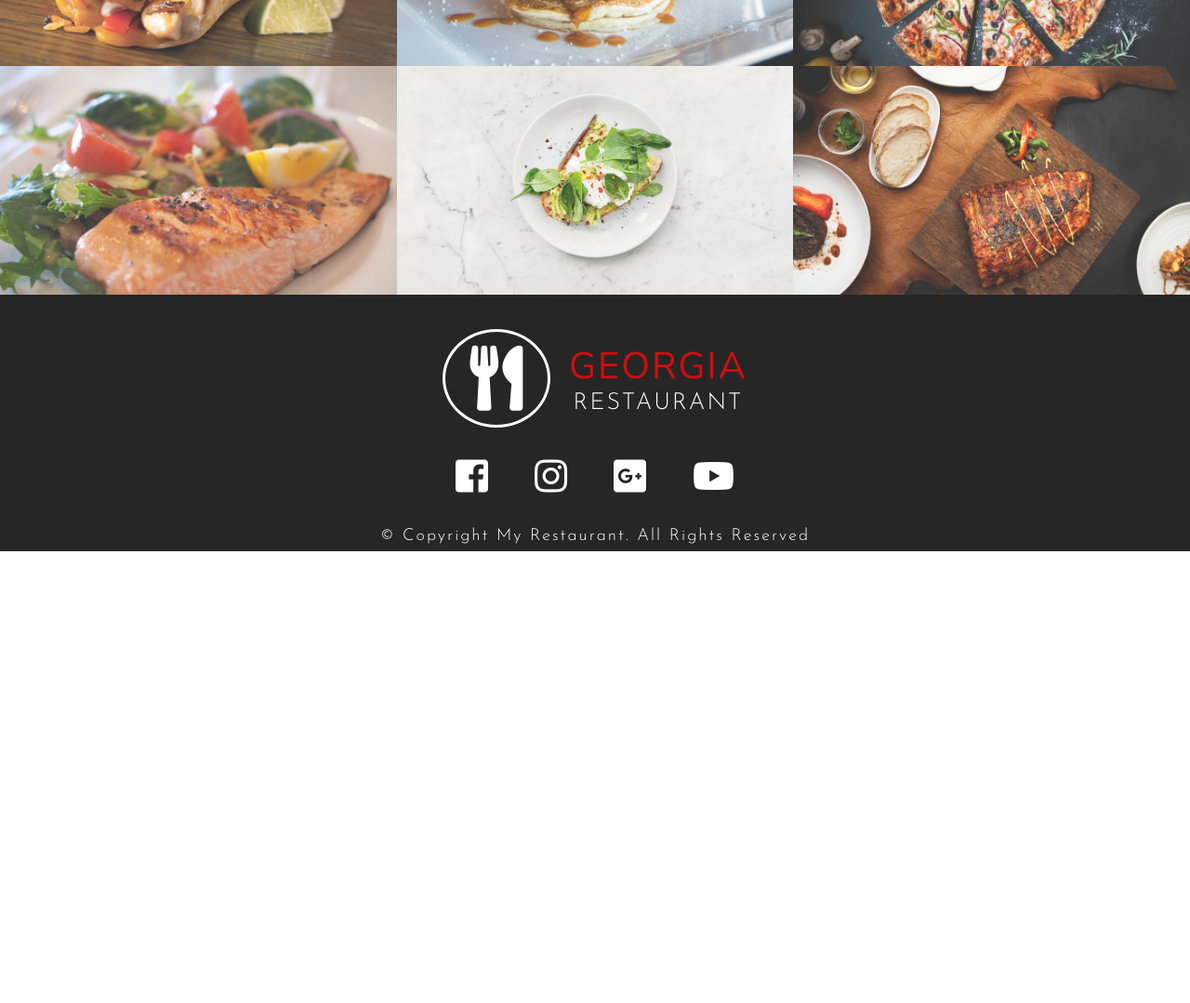
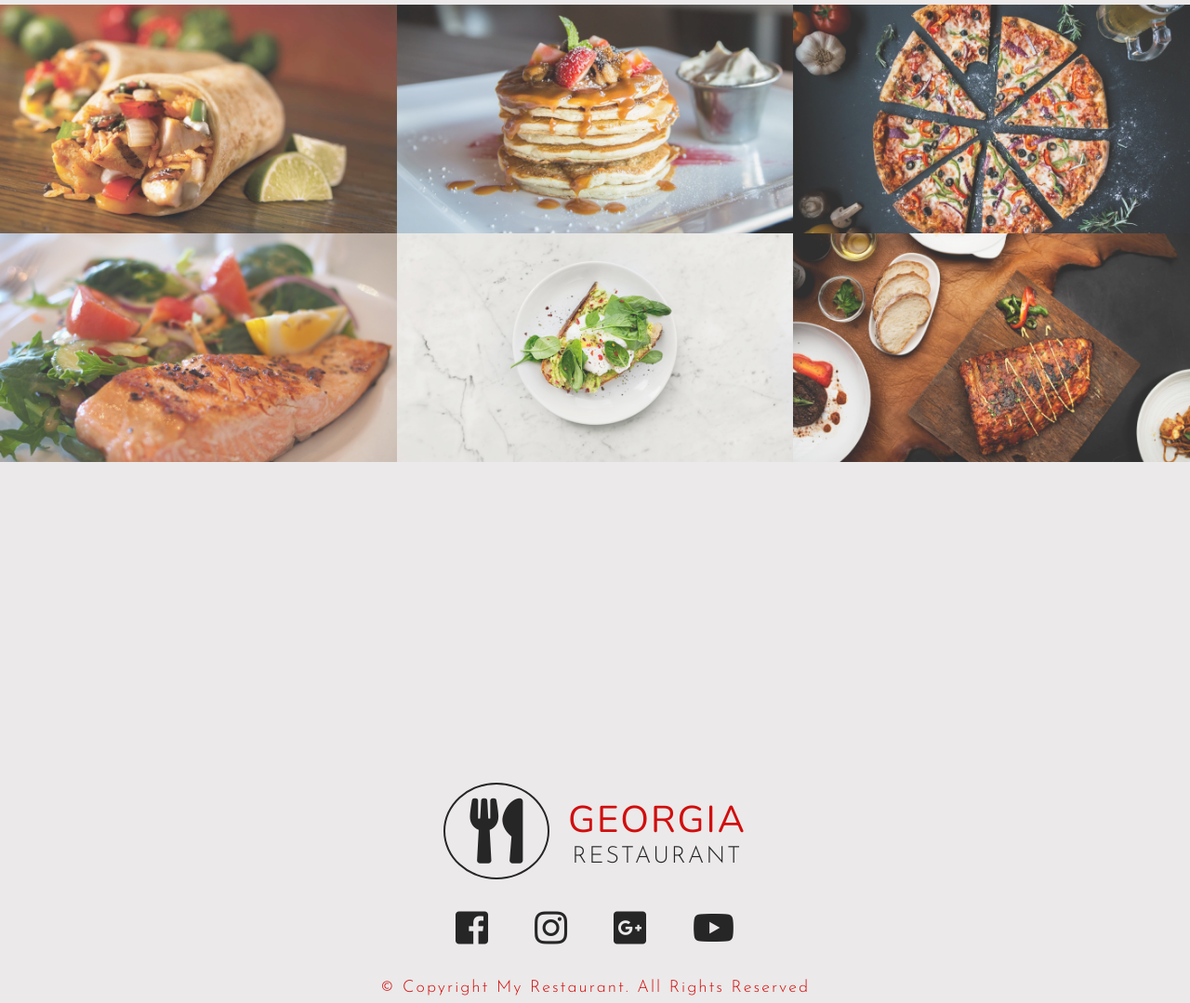
Before and after one commit to mlgjsk/Restaurant-Site, a website: page index.html in a window 1280 px wide. Shown: the part 1695-2774 px from the top of the page at 93% size. Before the commit the page ends 2288 px from the top, so only its background shows below. Drawn offline with nearby package versions, Linux system fonts and the light colour scheme.

Commit message:
Responsiveness

```diff
--- a/css/scss/_base.scss
+++ b/css/scss/_base.scss
@@ -1,6 +1,6 @@
 $color-dark: #262626;
 $color-black: 000;
-$color-light: white;
+$color-light: rgb(235, 233, 233);
 $color-gray: rgb(230, 230, 230);
 $color-primary: rgb(209, 14, 14);
 
@@ -49,5 +49,5 @@ header {
   color: $color-primary;
 }
 footer {
-  background-color: $color-dark;
+  background-color: $color-light;
 }
--- a/css/scss/_components.scss
+++ b/css/scss/_components.scss
@@ -224,7 +224,7 @@
       letter-spacing: 1px;
       margin-top: 10px;
       @media (max-width: 900px) {
-        font-size: 20px;
+        font-size: 12px;
         width: 130px;
         height: 30px;
       }
--- a/css/scss/_layout.scss
+++ b/css/scss/_layout.scss
@@ -182,19 +182,18 @@
 }
 
 .about-us {
-  height: 90vh;
+  height: 100vh;
   display: flex;
   align-items: center;
+  margin-top: 100px;
 
   @media (max-width: 900px) {
     height: 70vh;
-    margin: 100px auto;
   }
 
   &-left {
     width: 40%;
     position: relative;
-    left: -200px;
 
     @media (max-width: 1300px) {
       left: -150px;
@@ -204,7 +203,6 @@
     }
     img {
       width: 100%;
-      left: -200px;
       opacity: 0.8;
     }
   }
@@ -266,6 +264,7 @@
 }
 
 .gallery {
+  height: 100vh;
   .card-wrapper {
     display: flex;
     flex-wrap: wrap;
@@ -281,6 +280,15 @@
     display: flex;
     align-items: center;
     margin: 30px 0;
+    color: $color-dark;
+
+    .logo {
+      color: $color-dark;
+      border: 2px solid $color-dark;
+    }
+    .sub-name {
+      color: $color-dark;
+    }
   }
   .social-media {
     display: flex;
@@ -297,7 +305,7 @@
     &-link {
       text-decoration: none;
       font-size: 40px;
-      color: $color-light;
+      color: $color-dark;
 
       &:hover {
         color: $color-primary;
@@ -313,7 +321,7 @@
   &-copyright {
     font-family: $font-josefine;
     font-size: $text-sm;
-    color: $color-light;
+    color: $color-primary;
     @include textStyles(capitalize);
 
     @media (max-width: 1000px) {
```
Also changed, not shown: css/scss/main.css, 1 other file.
